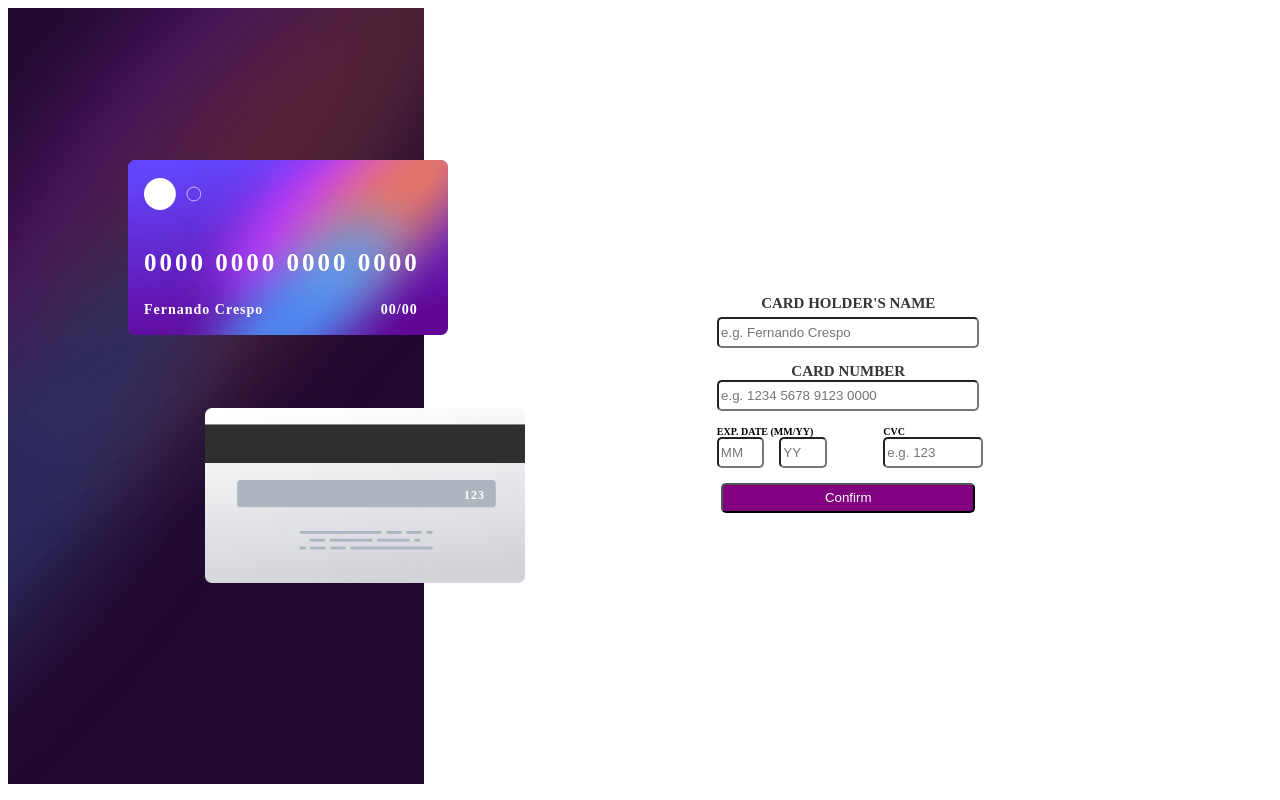
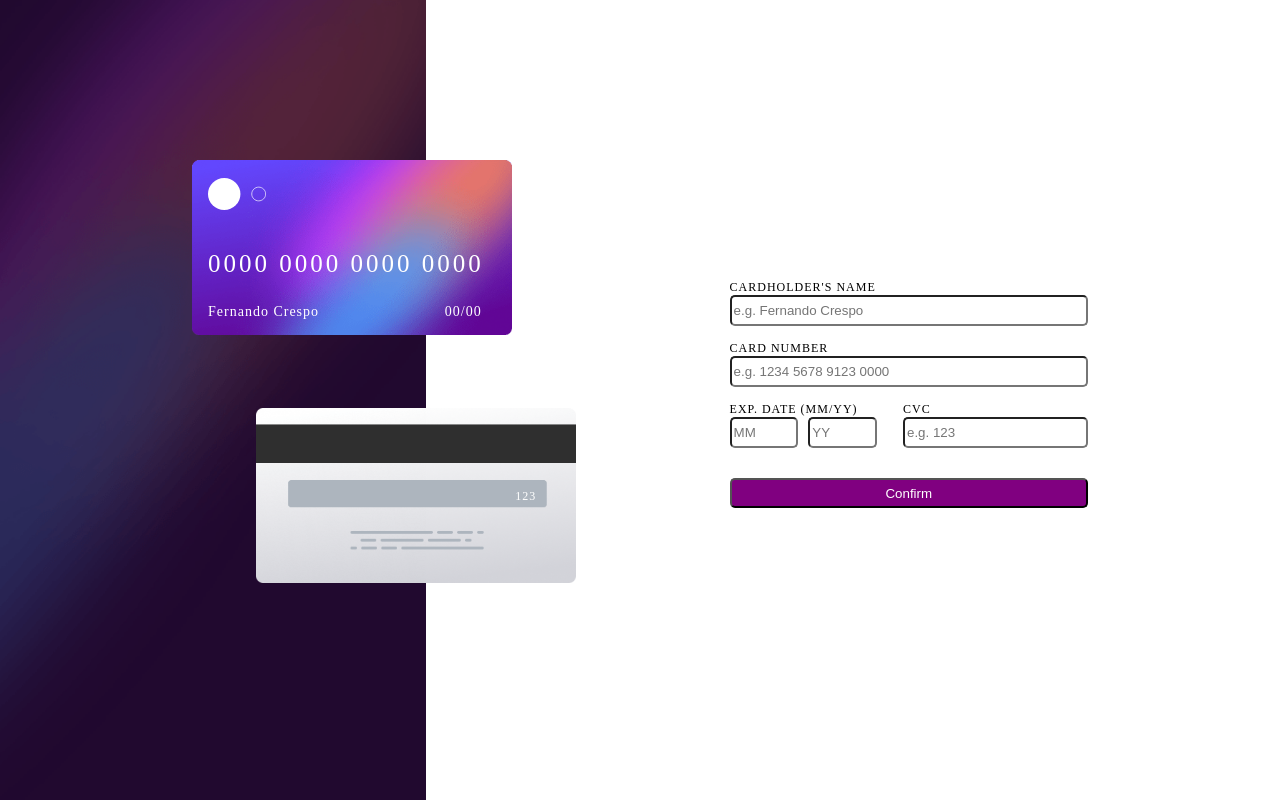
Before and after one commit to fc410/InteractiveCardDetails, a React (Create React App) app in the folder client/: page / in a window 1280 px wide. Built offline with nearby package versions, Linux system fonts and the light colour scheme.

Commit message:
Fixed some css styling and states
Fixed some css styling to make it more presentable and changed from single useState strings to dictionary to make it easier to read

```diff
--- a/client/src/components/Format/index.css
+++ b/client/src/components/Format/index.css
@@ -1,12 +1,12 @@
 .main-content{
+    position:absolute;
+    top: 0;
+    left: 0;
     display: flex;
-    height: 97vh;
-    font-weight: bold;
-    font-size: 10px;
-}
-
-.main-img{
-    width: 40%;
+    height: 100vh;
+    width: 100%;
+    font-size: 12px;
+    letter-spacing: 1px;
 }
 
 input{
@@ -14,192 +14,69 @@ input{
     height: 25px;
 }
 
+.main-img{
+    width: 33.3%;
+}
+
 .front-card-alignment{
     position: absolute;
     width: 25%;
-    left: 10%;
+    left: 15%;
     top: 20%;
 }
 
 .back-card-alignment{
     position: absolute;
     width: 25%;
-    left: 16%;
+    left: 20%;
     top: 51%;
 }
 
-.form-data{
-    display: flex;
-    flex-direction: column;
-    justify-content: center;
-    align-items: center;
+.button{
+    margin-top: 30px;
+    background-color: purple;
+    color: white;
+    height: 30px;
+    border-radius: 5px;
     width: 100%;
 }
 
-.holder-label{
-    display:flex;
-    text-align: left;
-    font-size: 15px;
-    color:rgb(53, 53, 53);
-}
-
-.card-label{
-    font-size: 15px;
-    color:rgb(53, 53, 53);
-}
-
-.card-holder-name{
-    margin-top: 5px;
-    width: 30%;
+.content{
+    position: absolute;
+    top: 35%;
+    right: 15%;
+    width: 28%;
+    display: flex;
+    flex-direction: column;
 }
 
 .card-number{
-    width: 30%;
-}
-
-.text{
-    flex-direction: column;
-}
-
-.text-label{
-    display: flex;
-    flex-direction: column;
-    align-items: center;
-    justify-content: center;
     margin-top: 15px;
 }
 
-.main-data{
-    width: 100%;
-}
-
 .date-cvc{
+    margin-top: 15px;
     display: flex;
     flex-direction: row;
-    justify-content: center;
-    align-items: center;
-    margin-top: 15px;
-    width: 100%;
 }
 
 .col{
     display: flex;
     flex-direction: column;
-    width:15.5%;
 }
 
-
-.date{
-    margin-top: 15px;
-    display: flex;
-    flex-direction: column;
-
+.month{
+    width: 35%;
+    margin-right: 10px;
 }
 
-.cvc-label{
-    margin-left: 35px;
-    display: flex;
-    flex-direction: column;
+.year{
+    width: 35%;
 }
 
-.date-input{
-    display: flex;
-    align-content: space-between;
+.success{
+    position: absolute;
+    top: 35%;
+    left: 60%;
+    width: 28%;
 }
-
-.month-input{
-    width: 30%;
-    margin-right: 15px;
-}
-
-.year-input{
-    width: 30%;
-}
-
-.cvc-input{
-    margin-left: 35px;
-    width: 70%;
-}
-
-.button{
-    margin-top: 15px;
-    width: 30%;
-    background-color: purple;
-    color: white;
-    height: 30px;
-    border-radius: 5px;
-}
-
-.complete-content{
-    display: flex;
-    flex-direction: column;
-    justify-content: center;
-    align-items: center;
-}
-
-.error{
-    color: red;
-}
-
-@media screen and (max-width: 780px){
-    .back-card-alignment{
-        width: 200px;
-    }
-
-    .front-card-alignment{
-        width: 200px;
-    }
-}
-
-/* For smart phone devices */
-@media screen and (max-width: 480px) {
-    .main-content{
-        flex-direction: column;
-        height: 100vh;
-    }
-
-    .main-img{
-        content: url("../../images/bg-main-mobile.png");
-        width: 100%;
-        height: 33%;
-    }
-
-    .main-data{
-        display: flex;
-        flex-direction: column;
-        justify-content: center;
-        align-items: center;
-        height: 50vh;
-    }
-
-    .back-card-alignment{
-        width: 55%;
-        left: 40%;
-        top : 6%;
-    }
-
-    .front-card-alignment{
-        width: 55%;
-        left: 10%;
-        top:  18.5%
-    }
-    .form-data{
-        height: 60%;
-    }
-
-    .card-holder-name{
-        width:100%;
-    }
-    .col{
-        width:100px;
-    }
-
-    .date-inputs{
-        display:flex;
-        flex-direction: row;
-    }
-
-    .card-number{
-        width: 100%;
-    }
-}
--- a/client/src/components/Format/index.js
+++ b/client/src/components/Format/index.js
@@ -6,238 +6,231 @@ import BackCard from '../BackCard';
 import SuccessFormat from '../SuccessFormat'
 
 const Format = () => {
-    const [name, setName] = useState('')
-    const [cardNumber, setCardNumber] = useState('')
-    const [month, setMonth] = useState('')
-    const [year, setYear] = useState('')
-    const [cvc, setCvc] = useState('')
+    const [data, setData] = useState(
+        {
+            name: '',
+            cardNumber: '',
+            month: '',
+            year: '',
+            cvc: '',
+        }
+    )
     const [complete, setComplete] = useState(false)
-    const [nameError, setNameError] = useState(false)
-    const [cardNumberError, setCardNumberError] = useState(false)
-    const [expirationDateError, setExpirationDateError] = useState(false)
-    const [cvcError, setCvcError] = useState(false)
-    const [cardNumError, setCardNumError] = useState(false)
-    const [expirationDateNumberError, setExpirationDateNumberError] = useState(false)
-    const [cvcNumberError, setCvcNumberError] = useState(false)
     const [cardNum, setCardNum] = useState([]);
+    const [errors, setErrors] = useState({
+        nameError: false,
+        cardNumberError: false,
+        expirationDateError: false,
+        cvcError: false,
+        cardNumError: false,
+        expirationDateNumberError: false,
+        cvcNumberError: false,
+    })
+
 
     useEffect(() => {
-        setCardNum(cardNumber.split(' '))
-    }, [cardNumber])
+        setCardNum(data.cardNumber.split(' '))
+    }, [data.cardNumber])
 
-    const updateName = (event) =>{
-        setName(event.target.value);
+    const updateName = (event) => {
+        setData(prev => ({...prev, name: event.target.value}));
     }
 
-    const updateCardNumber = (event) =>{
+    const updateCardNumber = (event) => {
         let val = event.target.value;
         if(val.length <= 19){
             val = val.replace(/\W/gi, '').replace(/(.{4})/g, '$1 ')
         }
-        setCardNumber(val);
+        setData(prev => ({...prev, cardNumber: val}));
     }
 
-    const updateMonth = (event) =>{
-        setMonth(event.target.value);
+    const updateMonth = (event) => {
+        setData(prev => ({...prev, month: event.target.value}));
     }
 
-    const updateYear = (event) =>{
-        setYear(event.target.value);
+    const updateYear = (event) => {
+        setData(prev => ({...prev, year: event.target.value}));
     }
 
-    const updateCvc = (event) =>{
-        setCvc(event.target.value);
+    const updateCvc = (event) => {
+        setData(prev => ({...prev, cvc: event.target.value}));
     }
 
     const handleClick = (event) => {
         event.preventDefault();
-        setNameError(false);
-        setCardNumberError(false);
-        setCardNumError(false);
-        setExpirationDateError(false);
-        setExpirationDateNumberError(false);
-        setCvcNumberError(false);
-        setCvcError(false);
+        setErrors(prev =>({...prev,
+            nameError: false,
+            cardNumberError: false,
+            expirationDateError: false,
+            cvcError: false,
+            cardNumError: false,
+            expirationDateNumberError: false,
+            cvcNumberError: false,
+        }))
 
-        if(name.length <= 1){
-            setNameError(true);
+        if(data.name.length <= 1){
+            setErrors(prev => ({...prev, nameError: true}));
         }
-        if(cardNumber.length <= 18){
-            setCardNumberError(true);
+        if(data.cardNumber.length <= 18){
+            setErrors(prev => ({...prev, cardNumberError: true}));
         }
         if(/^[0-9]+$/.test(cardNum.join('')) === false){
-            setCardNumError(true);
+            setErrors(prev => ({...prev, cardNumError: true}));
         }
-        if(month.length <= 1 || year.length <= 1){
-            setExpirationDateError(true);
+        if(data.month.length <= 1 || data.year.length <= 1){
+            setErrors(prev => ({...prev, expirationDateError: true}));
         }
-        if(/^[0-9]+$/.test(month) === false || /^[0-9]+$/.test(year) === false){
-            setExpirationDateNumberError(true);
+        if(/^[0-9]+$/.test(data.month) === false || /^[0-9]+$/.test(data.year) === false){
+            setErrors(prev => ({...prev, expirationDateNumberError: true}));
         }
-        if(/^[0-9]+$/.test(cvc) === false){
-            setCvcNumberError(true);
+        if(/^[0-9]+$/.test(data.cvc) === false){
+            setErrors(prev => ({...prev, cvcNumberError: true}));
         }
-        if(cvc.length <= 1){
-            setCvcError(true);
+        if(data.cvc.length <= 1){
+            setErrors(prev => ({...prev, cvcError: true}));
         }
-        if(name.length >= 1 &&
-            cardNumber.length >=1 &&
+        if(data.name.length >= 1 &&
+            data.cardNumber.length >=1 &&
             /^[0-9]+$/.test(cardNum.join('')) === true &&
-            month.length >= 1 &&
-            year.length >= 1 &&
-            (/^[0-9]+$/.test(month) === true || /^[0-9]+$/.test(year) === true) &&
-            cvc.length >= 1){
-                setNameError(false);
-                setCardNumberError(false);
-                setCardNumError(false);
-                setExpirationDateError(false);
-                setExpirationDateNumberError(false);
-                setCvcNumberError(false);
-                setCvcError(false);
-                setComplete(true);
+            data.month.length >= 1 &&
+            data.year.length >= 1 &&
+            (/^[0-9]+$/.test(data.month) === true || /^[0-9]+$/.test(data.year) === true) &&
+            data.cvc.length >= 1){
+                setErrors(prev => ({...prev,
+                    nameError: false,
+                    cardNumberError: false,
+                    expirationDateError: false,
+                    cvcError: false,
+                    cardNumError: false,
+                    expirationDateNumberError: false,
+                    cvcNumberError: false,
+                }));
+                setComplete(true)
         }
     }
 
     const fieldRequired = 'Can\'t be blank';
     const numberError = 'Wrong Format, numbers only'
-    console.log(cardNum)
 
     return(
-        <div className="main-content">
-            <img src={MainImg} alt='front card' className='main-img'/>
+        <div className='main-content'>
+            <img src={MainImg} alt='main' className='main-img'/>
 
             <div className='back-card-alignment'>
-                <BackCard cvc={cvc}/>
+                <BackCard cvc={data.cvc}/>
             </div>
 
             <div className='front-card-alignment'>
                 <FrontCard
-                    cardNum={cardNumber}
-                    MM={month}
-                    YY={year}
-                    fullName={name}
+                    cardNum={data.cardNumber}
+                    MM={data.month}
+                    YY={data.year}
+                    fullName={data.name}
                 />
             </div>
 
-            <form className='form-data'>
-                { !complete ?
-                    <div className='main-data'>
-                        <div className='text-label'>
-                            <lable className='holder-label'>
-                                CARD HOLDER'S NAME
-                            </lable>
-
+            {!complete ?
+                <div className='content'>
+                    <label className='holder-name'>CARDHOLDER'S NAME</label>
                     <input
                         type='text'
-                                className='card-holder-name'
-                                value={name}
+                        className='card-hold-name'
+                        value={data.name}
                         onChange={updateName}
                         placeholder='e.g. Fernando Crespo'
-                                required
                     />
 
                     <div className='error'>
-                                {!nameError ? null : fieldRequired}
-                            </div>
+                        {!errors.nameError ? null : fieldRequired}
                     </div>
 
-                        <div className='text-label'>
-                            <lable className='card-label'>
-                                CARD NUMBER
-                            </lable>
-
+                    <label className='card-number'>CARD NUMBER</label>
                     <input
                         type='text'
-                                name='card-number'
-                                className='card-number'
-                                value={cardNumber}
+                        className='card-number-text'
+                        value={data.cardNumber}
                         maxLength='19'
                         onChange={updateCardNumber}
                         placeholder='e.g. 1234 5678 9123 0000'
-                                required
                     />
-
                         <div className='error'>
-                                {!cardNumberError ? null : fieldRequired}
+                            {!errors.cardNumberError ? null : fieldRequired}
                         </div>
 
                         <div className='error'>
-                                {!cardNumError ? null : numberError}
-                            </div>
+                            {!errors.cardNumError ? null : numberError}
                         </div>
 
                     <div className='date-cvc'>
                         <div className='col'>
-                                <lable>EXP. DATE (MM/YY)</lable>
-                                <div className='date-inputs'>
+                            <label>EXP. DATE (MM/YY)</label>
+
+                            <div>
                                 <input
                                     type='text'
+                                    className='month'
                                     name='month'
                                     maxLength="2"
-                                        className='month-input'
+                                    value={data.month}
                                     onChange={updateMonth}
                                     placeholder='MM'
-                                        required
                                 />
 
                                 <input
                                     type='text'
-                                        name='year'
+                                    className='year'
+                                    name='month'
                                     maxLength="2"
-                                        className='year-input'
+                                    value={data.year}
                                     onChange={updateYear}
                                     placeholder='YY'
-                                        required
                                 />
 
                                 <div className='error'>
-                                        {!expirationDateError ? null : fieldRequired}
+                                    {!errors.expirationDateError ? null : fieldRequired}
                                 </div>
 
                                 <div className='error'>
-                                        {!expirationDateNumberError ? null : numberError}
+                                    {!errors.expirationDateNumberError ? null : numberError}
                                 </div>
                             </div>
                         </div>
 
                         <div className='col'>
-                                <label className='cvc-label'>CVC</label>
+                            <label>CVC</label>
 
                             <input
                                 type='text'
                                 name='cvc'
                                 maxLength="3"
                                 className='cvc-input'
+                                value={data.cvc}
                                 onChange={updateCvc}
                                 placeholder='e.g. 123'
-                                required
                             />
-
-                                <div style={{marginLeft: '35px'}}>
                             <div className='error'>
-                                        {!cvcError ? null : fieldRequired}
+                                {!errors.cvcError ? null : fieldRequired}
                             </div>
 
                             <div className='error'>
-                                        {!cvcNumberError ? null : numberError}
+                                {!errors.cvcNumberError ? null : numberError}
                             </div>
                         </div>
                     </div>
 
-                        </div>
-
-                        </div> :
-                <div className='success'>
-                    <SuccessFormat />
-                </div>
-                }
                     <button
                         className='button'
                         onClick={handleClick}
                     >
                         Confirm
                     </button>
-            </form>
+            </div>:
+
+                <div className='success'>
+                    <SuccessFormat />
+                </div>
+            }
+
         </div>
     )
 }
--- a/client/src/components/SuccessFormat/index.css
+++ b/client/src/components/SuccessFormat/index.css
@@ -6,7 +6,7 @@
 
 .text-caps{
     margin-top: 15px;
-    font-size: 20px;
+    font-size: 25px;
     display: flex;
     align-items: center;
     justify-content: center;
@@ -15,7 +15,7 @@
 .text{
     color: rgb(170, 170, 170);
     margin-top: 15px;
-    font-size: 15px;
+    font-size: 20px;
     display: flex;
     align-items: center;
     justify-content: center;
--- a/client/src/components/SuccessFormat/index.js
+++ b/client/src/components/SuccessFormat/index.js
@@ -8,7 +8,7 @@ const SuccessFormat = () => {
                 <img
                     src={IconComplete}
                     alt='complete-icon'
-                    style={{width: '50px'}}
+                    style={{width: '75px'}}
                 />
             </div>
 
@@ -19,6 +19,10 @@ const SuccessFormat = () => {
             <div className='text'>
                 We've added you details
             </div>
+
+            <button className='temp-button'>
+                Confirm
+            </button>
         </div>
     )
 }
```
Lines whose indentation alone changed are shown as unchanged.
